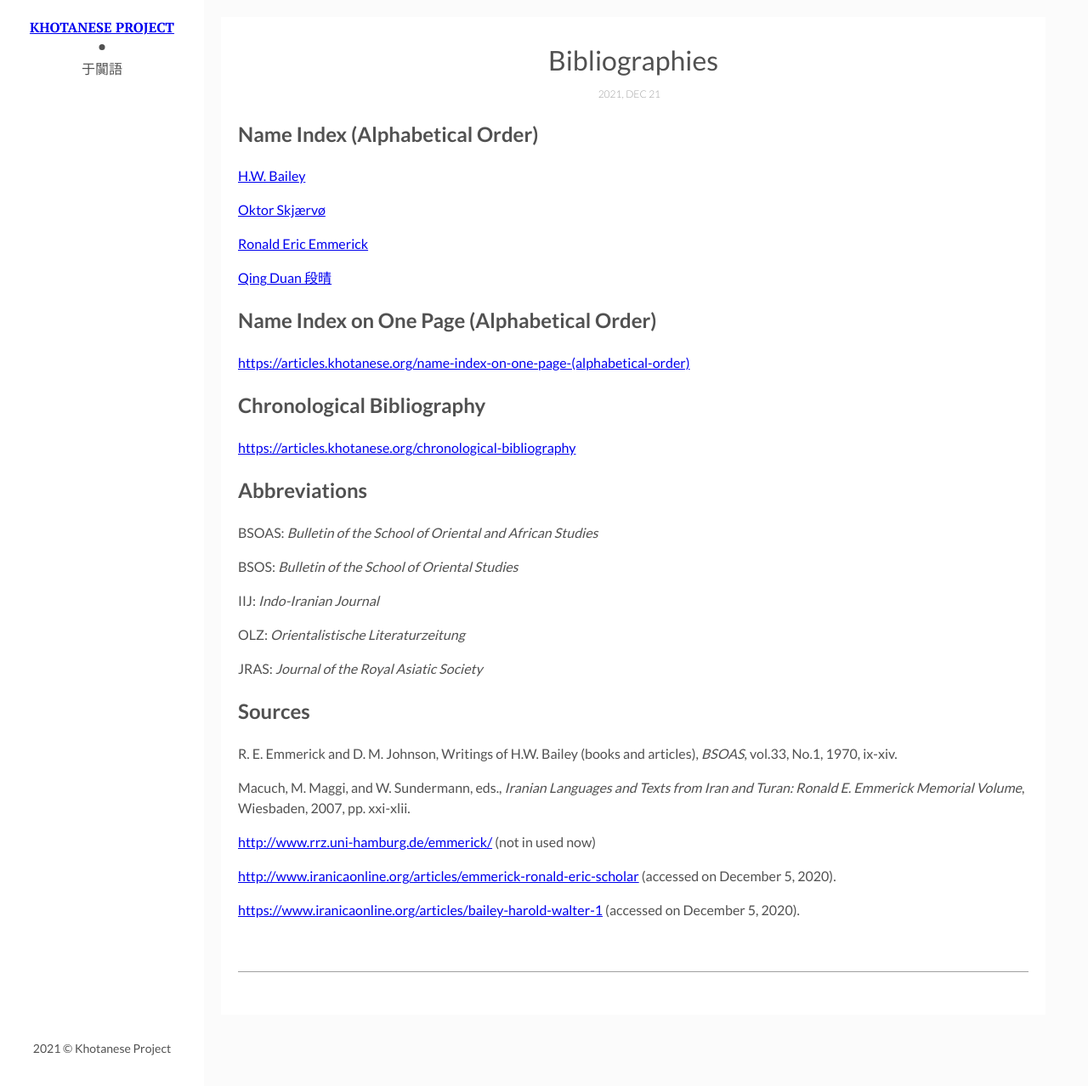
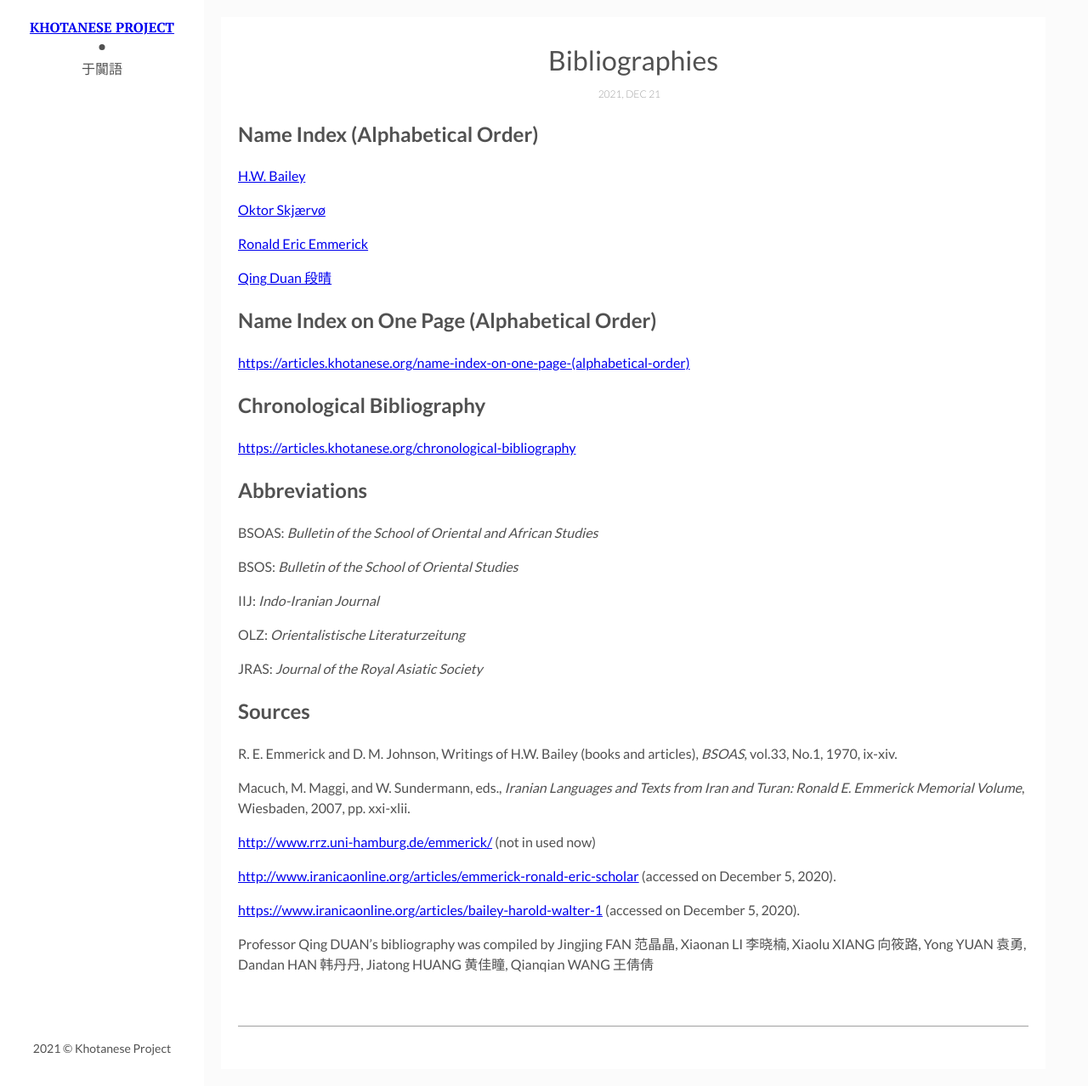
Before and after one commit to khotanese/khotanese.github.io, a Jekyll site: the page built from _posts/2021-12-21-bibliographies.markdown, in a window 1280 px wide and 1278 px high. Shown: the whole window at 85% size. Built offline with Jekyll 4.4.1, drawn with Linux system fonts in a browser that asks for light colours.

Commit message:
Update 2021-12-21-bibliographies.markdown

```diff
--- a/_posts/2021-12-21-bibliographies.markdown
+++ b/_posts/2021-12-21-bibliographies.markdown
@@ -47,3 +47,5 @@ Macuch, M. Maggi, and W. Sundermann, eds., *Iranian Languages and Texts from Ira
 [http://www.iranicaonline.org/articles/emmerick-ronald-eric-scholar](http://www.iranicaonline.org/articles/emmerick-ronald-eric-scholar) (accessed on December 5, 2020).
 
 [https://www.iranicaonline.org/articles/bailey-harold-walter-1](https://www.iranicaonline.org/articles/bailey-harold-walter-1) (accessed on December 5, 2020).
+
+Professor Qing DUAN's bibliography was compiled by Jingjing FAN 范晶晶, Xiaonan LI 李晓楠, Xiaolu XIANG 向筱路, Yong YUAN 袁勇, Dandan HAN 韩丹丹, Jiatong HUANG 黄佳瞳,  Qianqian WANG 王倩倩
```
